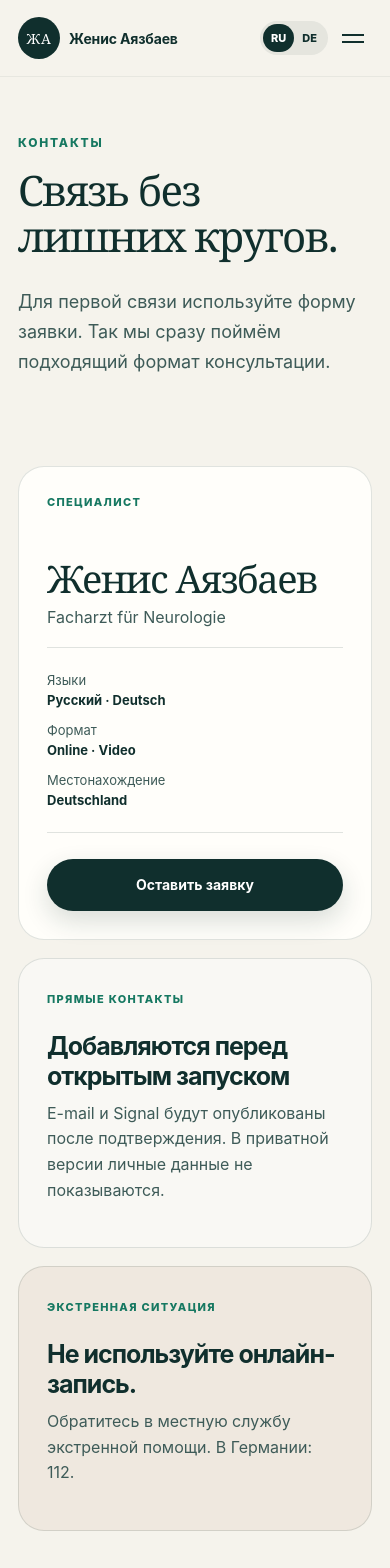
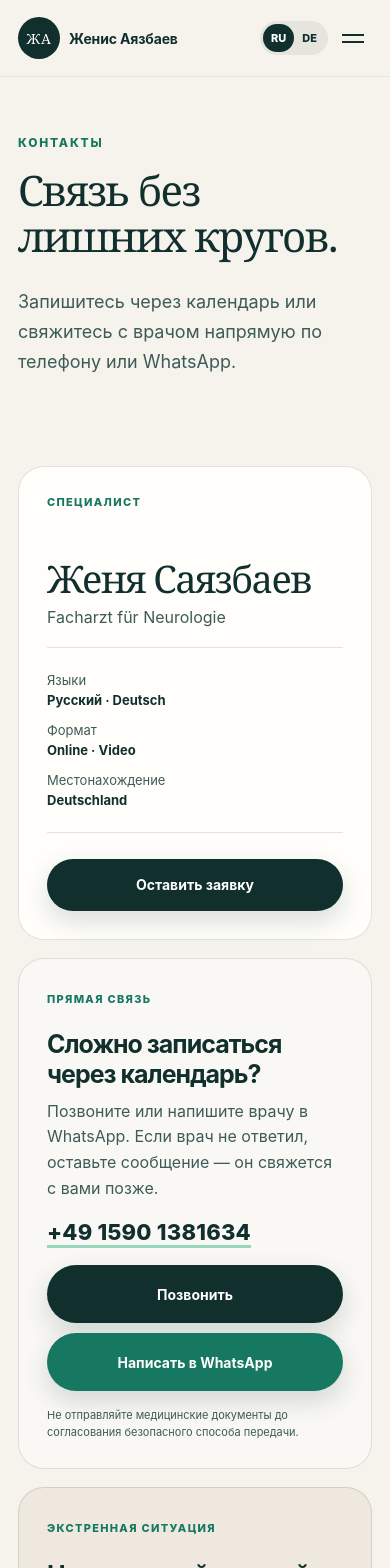
Before and after one commit to Zhenis-lab/neurologe-ayazbayev, a Next.js app: page /kontakt in a window 390 px wide. Shown: the top 1568 px of the page. Built offline with nearby package versions, Linux system fonts and the light colour scheme.

Commit message:
Add direct phone and WhatsApp contact

```diff
--- a/app/globals.css
+++ b/app/globals.css
@@ -253,6 +253,19 @@ input::placeholder { color: rgba(62,91,88,.54); }
 .contact-card dl div { display: flex; justify-content: space-between; gap: 20px; }
 .contact-card dt { color: var(--ink-soft); font-size: 13px; }
 .contact-card dd { margin: 0; font-size: 13px; font-weight: 750; }
+.direct-contact { min-width: 0; }
+.direct-contact h3 { margin: 22px 0 10px; }
+.direct-contact p { margin-bottom: 18px; color: var(--ink-soft); line-height: 1.6; }
+.direct-phone-number { display: inline-block; margin-bottom: 20px; color: var(--ink); font-size: clamp(20px, 2.3vw, 26px); font-weight: 800; letter-spacing: .01em; text-decoration: underline; text-decoration-color: var(--mint); text-decoration-thickness: 3px; text-underline-offset: 5px; }
+.direct-contact-actions { display: grid; grid-template-columns: repeat(2, minmax(0, 1fr)); gap: 10px; }
+.direct-contact-actions .button { width: 100%; min-width: 0; padding-inline: 16px; text-align: center; }
+.direct-whatsapp { background: var(--mint-deep); }
+.direct-contact-note { display: block; margin-top: 16px; color: var(--ink-soft); font-size: 11px; line-height: 1.5; }
+.booking-direct-contact { margin-top: 34px; padding: 24px; border: 1px solid var(--line); border-radius: 22px; background: var(--white); box-shadow: 0 14px 38px rgba(14, 49, 46, .08); }
+.booking-direct-contact h3 { font-size: 22px; line-height: 1.15; }
+.booking-direct-contact p { font-size: 14px; }
+.booking-direct-contact .direct-phone-number { font-size: 20px; }
+.booking-direct-contact + .steps { margin-top: 34px; }
 .emergency-card { background: #efe8df; }
 .footer { padding: 42px 0; border-top: 1px solid var(--line); }
 .footer-grid { display: flex; justify-content: space-between; gap: 40px; }
@@ -337,6 +350,10 @@ input::placeholder { color: rgba(62,91,88,.54); }
   .contact-card h2 { margin-top: 48px; font-size: 38px; line-height: 1.12; }
   .contact-card dl div { align-items: flex-start; flex-direction: column; gap: 4px; }
   .contact-card dd { max-width: 100%; }
+  .direct-contact-actions { grid-template-columns: 1fr; }
+  .direct-contact-actions .button { min-height: 58px; }
+  .booking-direct-contact { padding: 22px 18px; }
+  .direct-phone-number { font-size: 22px; }
   .form-grid { grid-template-columns: 1fr; }
   .form-grid label.wide { grid-column: 1; }
   .booking-page { padding-top: 56px; gap: 38px; }
--- a/app/kontakt/page.tsx
+++ b/app/kontakt/page.tsx
@@ -1,5 +1,6 @@
 import type { Metadata } from "next";
 import Link from "next/link";
+import { DirectContact } from "../../components/DirectContact";
 
 export const metadata: Metadata = { title: "Контакты · Kontakt" };
 
@@ -9,13 +10,13 @@ export default function ContactPage() {
       <section className="page-hero shell compact">
         <p className="kicker ru-only">Контакты</p><p className="kicker de-only">Kontakt</p>
         <h1 className="ru-only">Связь без лишних кругов.</h1><h1 className="de-only">Kontakt ohne Umwege.</h1>
-        <p className="lead narrow ru-only">Для первой связи используйте форму заявки. Так мы сразу поймём подходящий формат консультации.</p>
-        <p className="lead narrow de-only">Nutzen Sie für den Erstkontakt die Anfrage. So lässt sich das passende Beratungsformat direkt klären.</p>
+        <p className="lead narrow ru-only">Запишитесь через календарь или свяжитесь с врачом напрямую по телефону или WhatsApp.</p>
+        <p className="lead narrow de-only">Buchen Sie über den Kalender oder kontaktieren Sie den Arzt direkt per Telefon oder WhatsApp.</p>
       </section>
       <section className="contact-grid shell">
         <div className="contact-card primary-contact">
           <span className="contact-label ru-only">Специалист</span><span className="contact-label de-only">Ansprechpartner</span>
-          <h2 className="ru-only">Женис Аязбаев</h2><h2 className="de-only">Zhenis Ayazbayev</h2>
+          <h2 className="ru-only">Женя Саязбаев</h2><h2 className="de-only">Zhenis Ayazbayev</h2>
           <p>Facharzt für Neurologie</p>
           <dl>
             <div><dt className="ru-only">Языки</dt><dt className="de-only">Sprachen</dt><dd>Русский · Deutsch</dd></div>
@@ -25,12 +26,7 @@ export default function ContactPage() {
           <Link href="/zapis" className="button"><span className="ru-only">Оставить заявку</span><span className="de-only">Termin anfragen</span></Link>
         </div>
         <div className="contact-stack">
-          <div className="contact-card">
-            <span className="contact-label ru-only">Прямые контакты</span><span className="contact-label de-only">Direkter Kontakt</span>
-            <h3 className="ru-only">Добавляются перед открытым запуском</h3><h3 className="de-only">Wird vor dem öffentlichen Start ergänzt</h3>
-            <p className="ru-only">E-mail и Signal будут опубликованы после подтверждения. В приватной версии личные данные не показываются.</p>
-            <p className="de-only">E-Mail und Signal werden nach Bestätigung ergänzt. In der privaten Version werden keine persönlichen Kontaktdaten veröffentlicht.</p>
-          </div>
+          <DirectContact className="contact-card" />
           <div className="contact-card emergency-card">
             <span className="contact-label ru-only">Экстренная ситуация</span><span className="contact-label de-only">Notfall</span>
             <h3 className="ru-only">Не используйте онлайн-запись.</h3><h3 className="de-only">Keine Online-Anfrage senden.</h3>
--- a/app/zapis/page.tsx
+++ b/app/zapis/page.tsx
@@ -1,5 +1,6 @@
 import type { Metadata } from "next";
 import { CalBooking } from "../../components/CalBooking";
+import { DirectContact } from "../../components/DirectContact";
 
 export const metadata: Metadata = { title: "Запись · Terminanfrage" };
 
@@ -12,6 +13,7 @@ export default function BookingPage() {
         <h1 className="de-only">Wählen Sie eine passende Zeit.</h1>
         <p className="lead ru-only">Свободный слот — это предварительный запрос. Окончательное время консультации назначает и подтверждает врач.</p>
         <p className="lead de-only">Ein freies Zeitfenster ist zunächst eine Anfrage. Der verbindliche Termin wird vom Arzt festgelegt und bestätigt.</p>
+        <DirectContact className="booking-direct-contact" />
         <div className="steps">
           <div><span>1</span><p><b className="ru-only">Дата и время</b><b className="de-only">Datum und Uhrzeit</b><small className="ru-only">Выберите один из свободных слотов</small><small className="de-only">Wählen Sie ein freies Zeitfenster</small></p></div>
           <div><span>2</span><p><b className="ru-only">Контактные данные</b><b className="de-only">Kontaktdaten</b><small className="ru-only">Телефон и предпочитаемый способ связи</small><small className="de-only">Telefon und bevorzugter Kontaktweg</small></p></div>
--- /dev/null
+++ b/components/DirectContact.tsx
@@ -0,0 +1,53 @@
+const PHONE_DISPLAY = "+49 1590 1381634";
+const PHONE_LINK = "+4915901381634";
+
+const whatsappRu = `https://wa.me/${PHONE_LINK}?text=${encodeURIComponent(
+  "Здравствуйте! Я хотел(а) бы записаться на онлайн-консультацию невролога."
+)}`;
+
+const whatsappDe = `https://wa.me/${PHONE_LINK}?text=${encodeURIComponent(
+  "Guten Tag! Ich möchte gerne einen Termin für eine neurologische Online-Beratung anfragen."
+)}`;
+
+type DirectContactProps = {
+  className?: string;
+};
+
+export function DirectContact({ className = "" }: DirectContactProps) {
+  return (
+    <section className={`direct-contact ${className}`.trim()} aria-labelledby="direct-contact-title">
+      <span className="contact-label ru-only">Прямая связь</span>
+      <span className="contact-label de-only">Direkter Kontakt</span>
+
+      <h3 id="direct-contact-title" className="ru-only">Сложно записаться через календарь?</h3>
+      <h3 className="de-only">Ist die Online-Buchung zu schwierig?</h3>
+
+      <p className="ru-only">
+        Позвоните или напишите врачу в WhatsApp. Если врач не ответил, оставьте сообщение — он свяжется с вами позже.
+      </p>
+      <p className="de-only">
+        Rufen Sie an oder schreiben Sie dem Arzt über WhatsApp. Falls der Arzt nicht antwortet, hinterlassen Sie bitte eine Nachricht — er meldet sich später bei Ihnen.
+      </p>
+
+      <a className="direct-phone-number" href={`tel:${PHONE_LINK}`} aria-label={`Позвонить по номеру ${PHONE_DISPLAY}`}>
+        {PHONE_DISPLAY}
+      </a>
+
+      <div className="direct-contact-actions">
+        <a className="button direct-call" href={`tel:${PHONE_LINK}`}>
+          <span className="ru-only">Позвонить</span>
+          <span className="de-only">Anrufen</span>
+        </a>
+        <a className="button direct-whatsapp ru-only" href={whatsappRu} target="_blank" rel="noreferrer">
+          Написать в WhatsApp
+        </a>
+        <a className="button direct-whatsapp de-only" href={whatsappDe} target="_blank" rel="noreferrer">
+          Über WhatsApp schreiben
+        </a>
+      </div>
+
+      <small className="direct-contact-note ru-only">Не отправляйте медицинские документы до согласования безопасного способа передачи.</small>
+      <small className="direct-contact-note de-only">Bitte senden Sie medizinische Unterlagen erst nach Abstimmung eines sicheren Übermittlungswegs.</small>
+    </section>
+  );
+}
```
